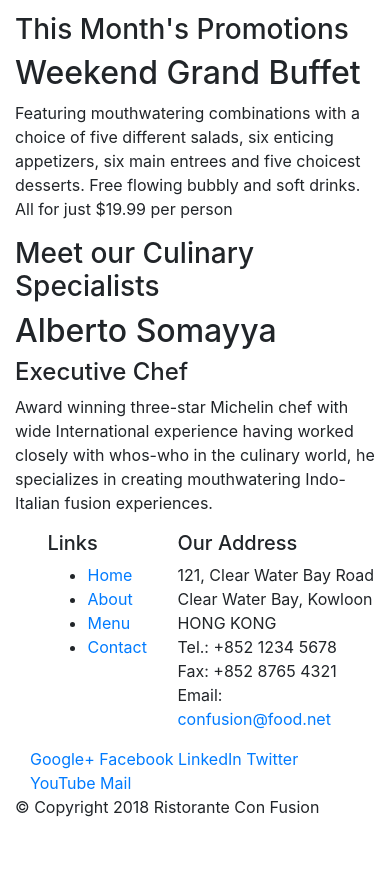
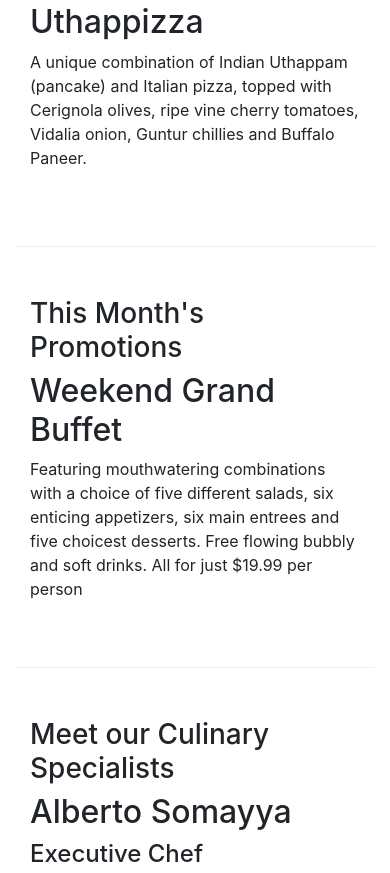
Before and after one commit to ivanseibel/conFusion, a website: page index.html in a window 390 px wide. Shown: the part 558-1431 px from the top of the page. Before the commit the page ends 1393 px from the top, so only its background shows below. Drawn offline with nearby package versions, Linux system fonts and the light colour scheme.

Commit message:
Exercise: Responsive Design and Bootstyrap Grid System Part 2

```diff
--- /dev/null
+++ b/css/styles.css
@@ -0,0 +1,30 @@
+.row-header {
+  margin: 0px auto;
+  padding: 0px auto;
+}
+
+.row-content {
+  margin: 0px auto;
+  padding: 50px 0px 50px 0px;
+  border-bottom: 1px ridge;
+  min-height: 400px;
+}
+
+.footer {
+  background-color: #D1C4E9;
+  margin: 0px auto;
+  padding: 20px 0px 20px 0px;
+}
+
+.jumbotron {
+  padding: 70px 30px 70px 30px;
+  margin: 0px auto;
+  background: #9575CD;
+  color: floralwhite;
+}
+
+.address {
+  font-size: 80%;
+  margin: 0px;
+  color: #0f0f0f;
+}
--- a/index.html
+++ b/index.html
@@ -9,14 +9,14 @@
 
     <!-- Bootstrap CSS -->
     <link rel="stylesheet" href="node_modules/bootstrap/dist/css/bootstrap.min.css">
-    <title>Ristorante Con Fusion</title>
+    <link rel="stylesheet" href="css/styles.css" <title>Ristorante Con Fusion</title>
 </head>
 
 <body>
 
     <header class="jumbotron">
         <div class="container">
-            <div class="row">
+            <div class="row row-header align-items-center">
                 <div class="col-12 col-sm-6">
                     <h1>Ristorante con Fusion</h1>
                     <p>We take inspiration from the World's best cuisines, and create a unique fusion experience. Our
@@ -29,7 +29,7 @@
     </header>
 
     <div class="container">
-        <div class="row">
+        <div class="row row-content align-items-center">
             <div class="col-12 col-sm-4 order-sm-last col-md-3">
                 <h3>Our Lipsmacking Culinary Creations</h3>
             </div>
@@ -41,7 +41,7 @@
         </div>
 
 
-        <div class="row">
+        <div class="row row-content align-items-center">
             <div class="col-12 col-sm-4 col-md-3">
                 <h3>This Month's Promotions</h3>
             </div>
@@ -53,7 +53,7 @@
             </div>
         </div>
 
-        <div class="row">
+        <div class="row row-content align-items-center">
             <div class="col-12 col-sm-4 order-sm-last col-md-3">
                 <h3>Meet our Culinary Specialists</h3>
             </div>
@@ -67,19 +67,19 @@
         </div>
     </div>
 
-    <footer>
+    <footer class="footer">
         <div class="container">
-            <div class="row">
+            <div class="row align-items-center">
                 <div class="col-4 offset-1 col-sm-2">
                     <h5>Links</h5>
-                    <ul>
+                    <ul class="list-unstyled">
                         <li><a href="#">Home</a></li>
                         <li><a href="#">About</a></li>
                         <li><a href="#">Menu</a></li>
                         <li><a href="#">Contact</a></li>
                     </ul>
                 </div>
-                <div class="col-7 col-sm-5">
+                <div class="col-7 col-sm-5 address">
                     <h5>Our Address</h5>
                     <address>
                         121, Clear Water Bay Road<br>
@@ -90,8 +90,8 @@
                         Email: <a href="mailto:confusion@food.net">confusion@food.net</a>
                     </address>
                 </div>
-                <div class="col-12 col-sm-4">
-                    <div class="col-auto">
+                <div class="col-12 col-sm-4 align-self-center">
+                    <div class="text-center">
                         <a href="http://google.com/+">Google+</a>
                         <a href="http://www.facebook.com/profile.php?id=">Facebook</a>
                         <a href="http://www.linkedin.com/in/">LinkedIn</a>
@@ -101,8 +101,8 @@
                     </div>
                 </div>
             </div>
-            <div>
-                <div>
+            <div class="row justify-content-center">
+                <div class="col-auto">
                     <p>© Copyright 2018 Ristorante Con Fusion</p>
                 </div>
             </div>
```
